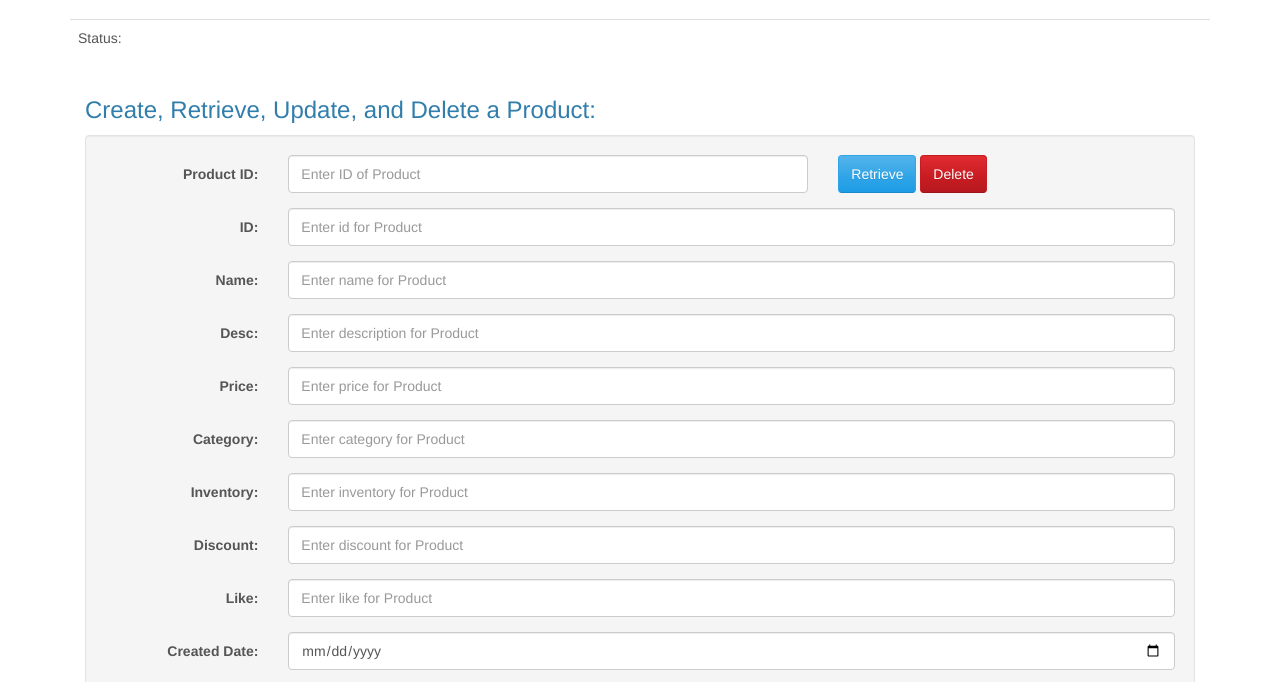
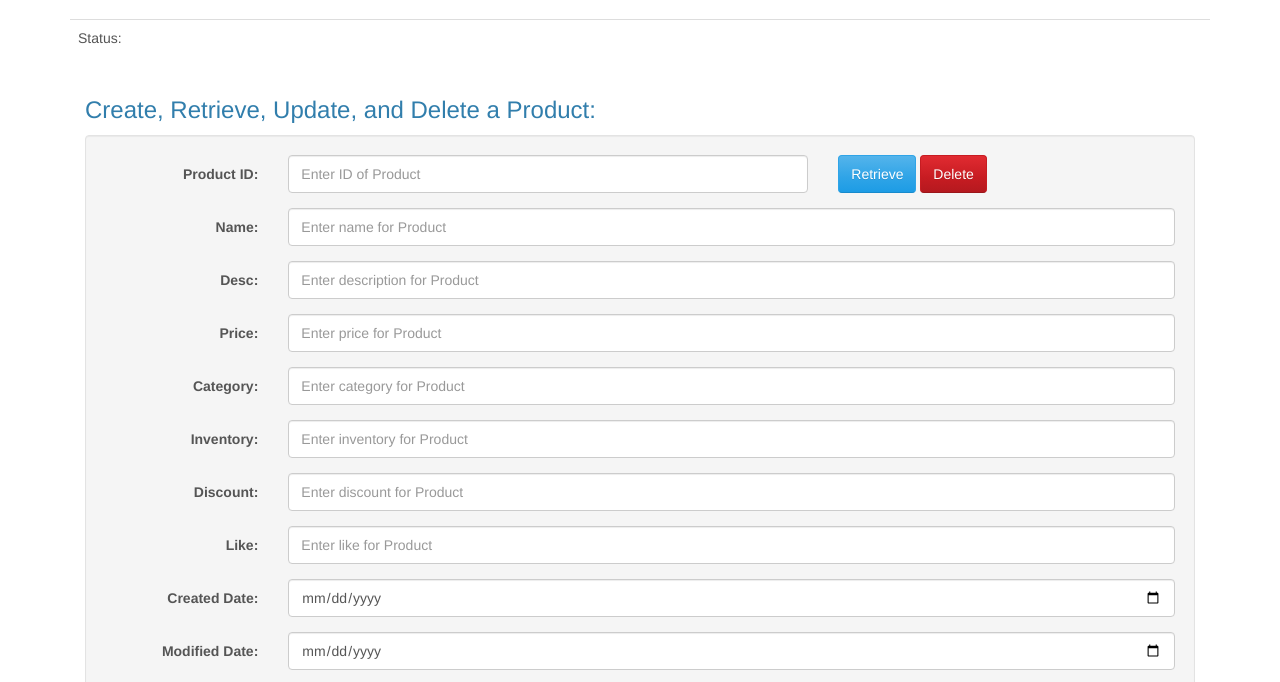
Before and after one commit to CSCI-GA-2820-SP23-003/products, a plain HTML site: page service/static/index.html in a window 1280 px wide. Shown: the part 104-786 px from the top of the page. Drawn offline with Linux system fonts and the light colour scheme; files that its build step writes are made by us from their sources; files whose address does not match are found by name.

Commit message:
deleted duplicated  columns in index.html

```diff
--- a/service/static/index.html
+++ b/service/static/index.html
@@ -39,14 +39,6 @@
           </div> <!-- form horizontal -->
 
           <div class="form-horizontal">
-
-            <!-- ID -->
-            <div class="form-group">
-              <label class="control-label col-sm-2" for="product_id">ID:</label>
-              <div class="col-sm-10">
-                <input type="text" class="form-control" id="product_id" placeholder="Enter id for Product">
-              </div>
-            </div>
 
             <!-- NAME -->
             <div class="form-group">
```
